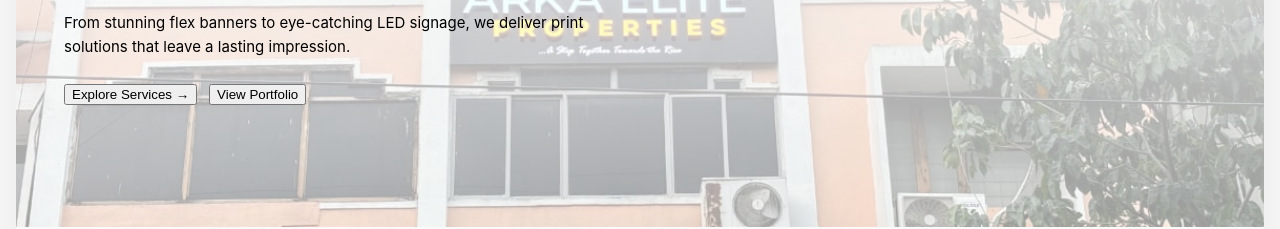
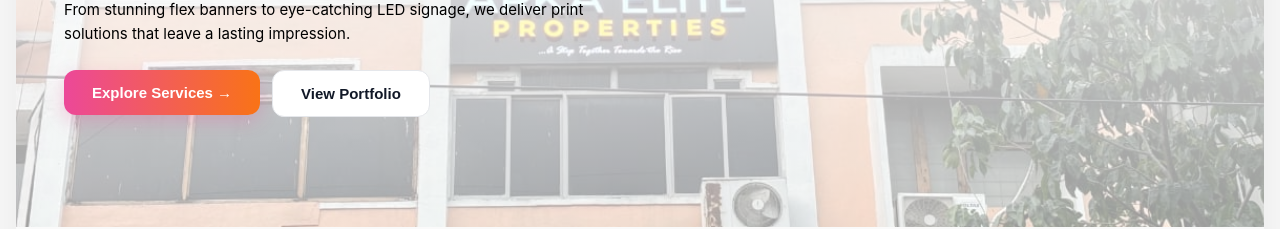
Before and after one commit to pathapatisneha2025-commits/Print-berry, a React (Create React App) app: page / in a window 1280 px wide. Shown: the part 309-538 px from the top of the page. Built offline with nearby package versions, Linux system fonts and the light colour scheme.

Commit message:
initial commit

```diff
--- a/src/components/HeroSection.js
+++ b/src/components/HeroSection.js
@@ -181,6 +181,28 @@ const styles = {
     gap: "12px",
     flexWrap: "wrap",
   },
+primaryBtn: {
+  background: "linear-gradient(90deg,#ec4899,#f97316)",
+  color: "#fff",
+  border: "none",
+  padding: "14px 28px",
+  borderRadius: "12px",
+  fontWeight: 700,
+  fontSize: "15px",
+  cursor: "pointer",
+  boxShadow: "0 6px 18px rgba(236,72,153,0.25)",
+},
+
+outlineBtn: {
+  background: "#ffffff",
+  border: "1.5px solid #e5e7eb",
+  color: "#111827",
+  padding: "14px 28px",
+  borderRadius: "12px",
+  fontWeight: 700,
+  fontSize: "15px",
+  cursor: "pointer",
+},
 
   rightHeader: {
     marginBottom: "24px",
```
